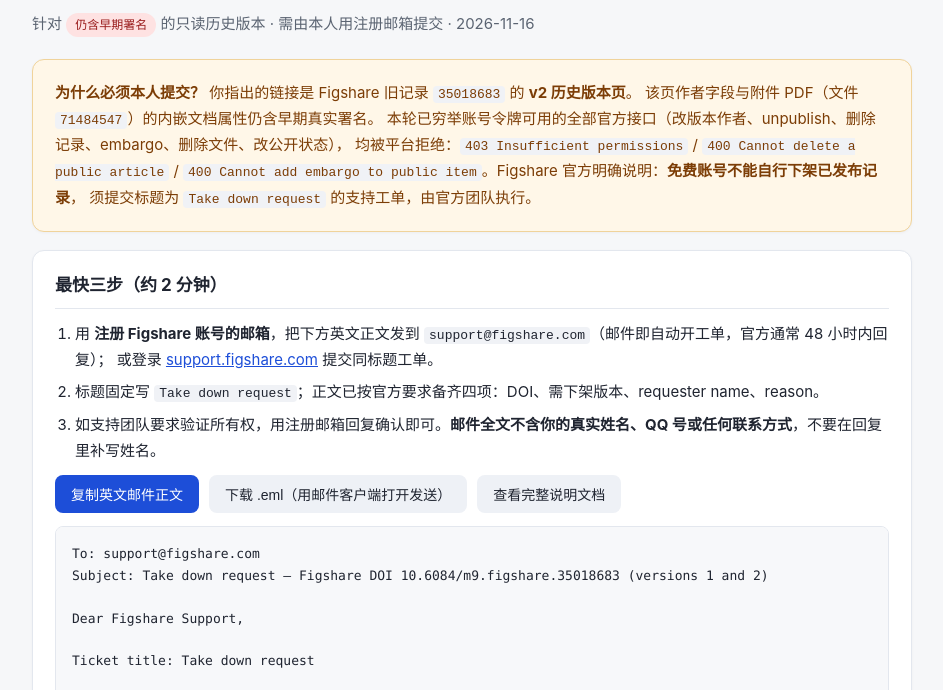
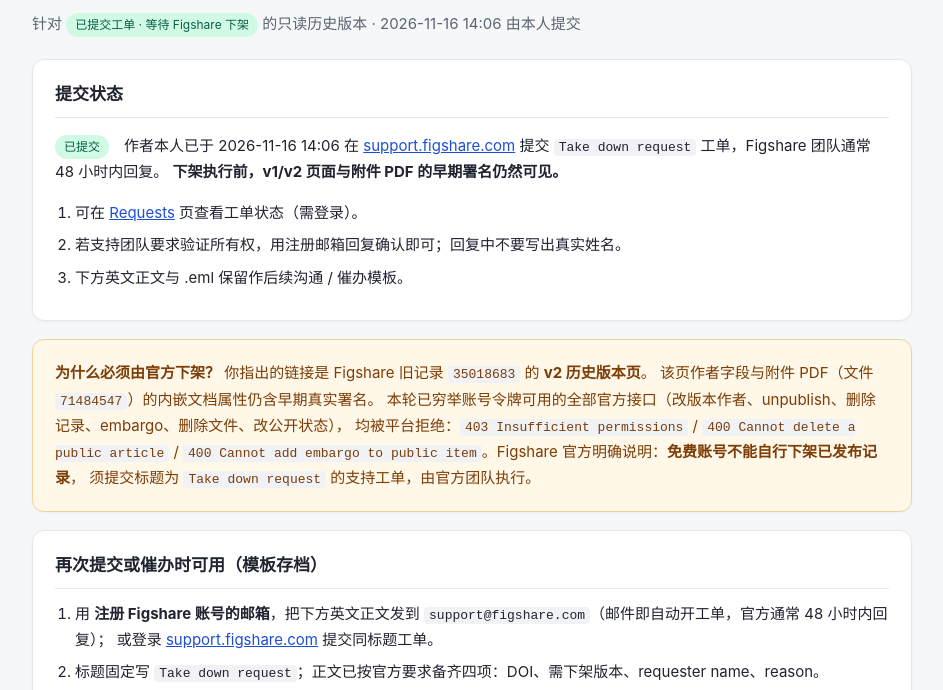
Before and after one commit to kiloiam/labor-value-theory-preprint, a plain HTML site: page FIGSHARE-TAKEDOWN.html in a window 1280 px wide. Shown: the part 68-758 px from the top of the page, without its empty margins (168-1111 px from the left). Drawn offline with Linux system fonts and the light colour scheme.

Commit message:
Mark Figshare take-down ticket as submitted by the author

```diff
--- a/FIGSHARE-TAKEDOWN.html
+++ b/FIGSHARE-TAKEDOWN.html
@@ -34,10 +34,23 @@
 <body>
 <div class="wrap">
   <h1>Figshare 历史版本下架请求</h1>
-  <p class="sub">针对 <span class="tag">仍含早期署名</span> 的只读历史版本 · 需由本人用注册邮箱提交 · 2026-11-16</p>
+  <p class="sub">针对 <span class="tag ok">已提交工单 · 等待 Figshare 下架</span> 的只读历史版本 · 2026-11-16 14:06 由本人提交</p>
 
-  <div class="card warn">
-    <b>为什么必须本人提交？</b> 你指出的链接是 Figshare 旧记录 <code>35018683</code> 的 <b>v2 历史版本页</b>。
+<div class="card">
+    <h2>提交状态</h2>
+    <p><span class="tag ok">已提交</span>　作者本人已于 2026-11-16 14:06 在
+      <a href="https://support.figshare.com/en/contact-us" target="_blank" rel="noopener">support.figshare.com</a>
+      提交 <code>Take down request</code> 工单，Figshare 团队通常 48 小时内回复。
+      <b>下架执行前，v1/v2 页面与附件 PDF 的早期署名仍然可见。</b></p>
+    <ol>
+      <li>可在 <a href="https://support.figshare.com/en/customer-portal" target="_blank" rel="noopener">Requests</a> 页查看工单状态（需登录）。</li>
+      <li>若支持团队要求验证所有权，用注册邮箱回复确认即可；回复中不要写出真实姓名。</li>
+      <li>下方英文正文与 .eml 保留作后续沟通 / 催办模板。</li>
+    </ol>
+  </div>
+
+    <div class="card warn">
+    <b>为什么必须由官方下架？</b> 你指出的链接是 Figshare 旧记录 <code>35018683</code> 的 <b>v2 历史版本页</b>。
     该页作者字段与附件 PDF（文件 <code>71484547</code>）的内嵌文档属性仍含早期真实署名。
     本轮已穷举账号令牌可用的全部官方接口（改版本作者、unpublish、删除记录、embargo、删除文件、改公开状态），
     均被平台拒绝：<code>403 Insufficient permissions</code> / <code>400 Cannot delete a public article</code> /
@@ -46,7 +59,7 @@
   </div>
 
   <div class="card">
-    <h2>最快三步（约 2 分钟）</h2>
+    <h2>再次提交或催办时可用（模板存档）</h2>
     <ol>
       <li>用 <b>注册 Figshare 账号的邮箱</b>，把下方英文正文发到 <code>support@figshare.com</code>（邮件即自动开工单，官方通常 48 小时内回复）；
         或登录 <a href="https://support.figshare.com/" target="_blank" rel="noopener">support.figshare.com</a> 提交同标题工单。</li>
```
Also changed, not shown: 4 other files.
